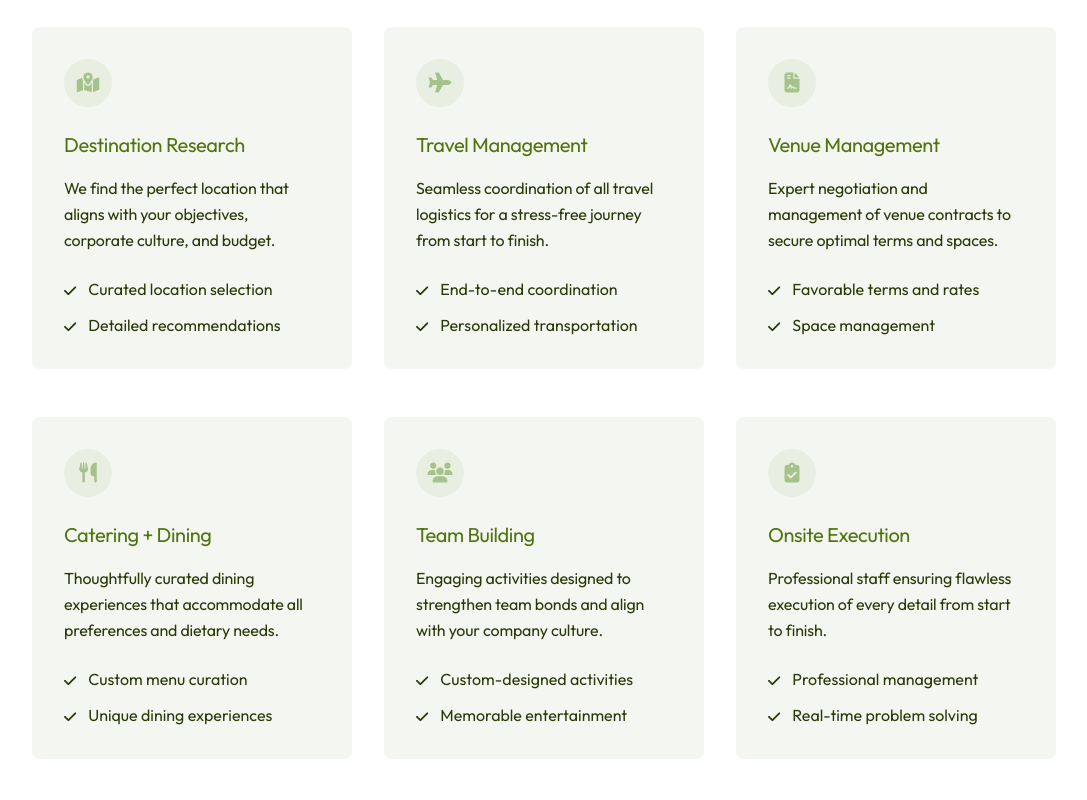
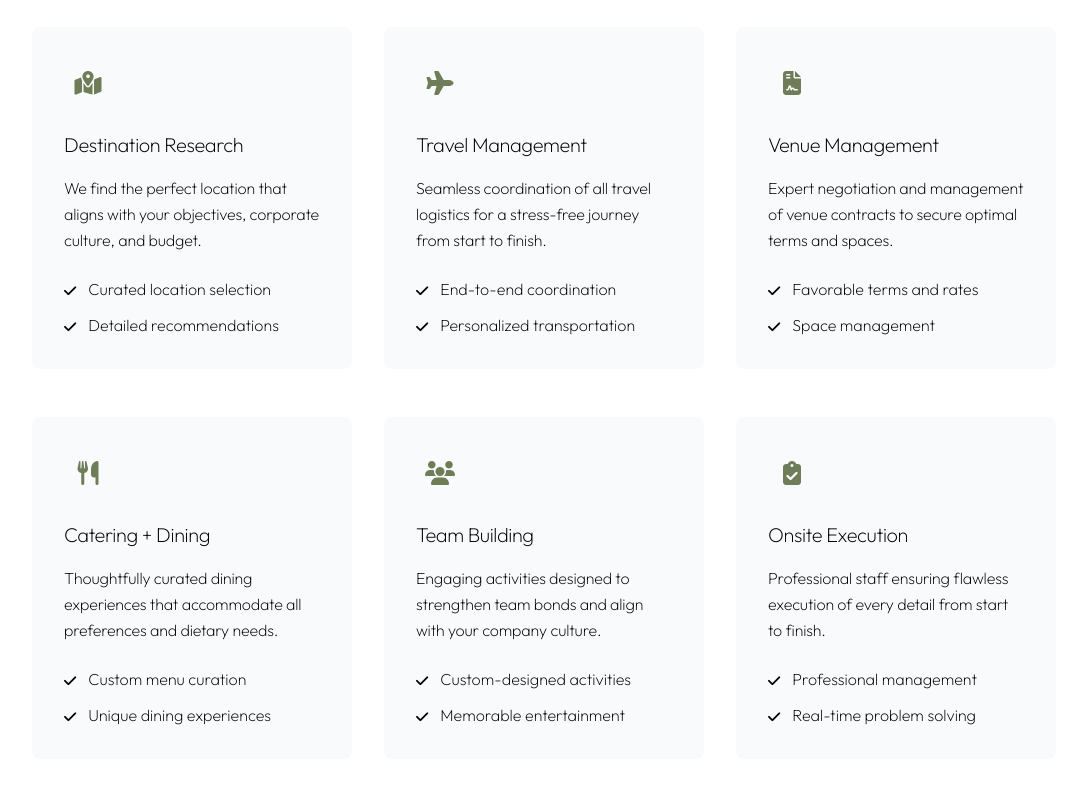
Before and after one commit to bonzopuppy/OERefresh, a plain HTML site: page UI.html in a window 1280 px wide. Shown: the part 2160-2960 px from the top of the page, without its empty margins (96-1183 px from the left). Drawn offline with nearby package versions, Linux system fonts and the light colour scheme.

Commit message:
Initial commit

```diff
--- a/UI.html
+++ b/UI.html
@@ -310,9 +310,14 @@
             color: inherit;
         }
 
-        /* Remove any other potential color conflicts */
+        /* Update the text-oe-500 color override to use the correct brand color */
         .text-oe-500 {
-            color: #8f9768 !important;
+            color: #7cb518 !important;
+        }
+
+        /* Remove the conflicting color override */
+        .text-oe-400 {
+            color: #7cb518;  /* Update from #a6c28b to primary brand color */
         }
 
         /* Add this specific style */
@@ -444,13 +449,13 @@
                 </div>
 
                 <!-- Using the Planning + Execution section layout for Meet Allison -->
-                <div class="bg-oe-50 rounded-lg p-12 md:p-16">
+                <div class="bg-gray-50 rounded-lg p-12 md:p-16">
                     <div class="grid md:grid-cols-2 gap-16 items-center">
                         <div>
-                            <h2 class="text-3xl md:text-4xl font-[200] text-oe-900 mb-8">
+                            <h2 class="text-3xl md:text-4xl font-[200] text-black mb-8">
                                 Meet Allison
                             </h2>
-                            <p class="text-oe-900 font-[300] leading-relaxed mb-6">
+                            <p class="text-black font-[300] leading-relaxed mb-6">
                                 With over 15 years of experience in corporate event planning, Allison brings creativity, precision, and a passion for perfection to every event. Her background in hospitality and marketing provides a unique perspective that enables her to craft events that are not only logistically flawless but also strategically aligned with her clients' goals.
                             </p>
                         </div>
@@ -476,13 +481,13 @@
 
                 <div class="grid grid-cols-1 md:grid-cols-2 lg:grid-cols-3 gap-x-8 gap-y-12">
                     <!-- Cards for each service -->
-                    <div class="bg-oe-50 rounded-lg p-8">
-                        <div class="w-12 h-12 rounded-full bg-oe-100 flex items-center justify-center mb-6">
-                            <i class="fas fa-map-marked-alt text-xl text-oe-400"></i>
+                    <div class="bg-gray-50 rounded-lg p-8">
+                        <div class="w-12 h-12 flex items-center justify-center mb-6">
+                            <i class="fas fa-map-marked-alt text-2xl" style="color: #6e7c57"></i>
                         </div>
-                        <h3 class="font-serif text-xl mb-4 text-oe-700">Destination Research</h3>
-                        <p class="text-oe-900 mb-6 leading-relaxed">We find the perfect location that aligns with your objectives, corporate culture, and budget.</p>
-                        <ul class="space-y-3 text-oe-900">
+                        <h3 class="text-xl mb-4 text-black font-[200]">Destination Research</h3>
+                        <p class="text-black font-[300] mb-6 leading-relaxed">We find the perfect location that aligns with your objectives, corporate culture, and budget.</p>
+                        <ul class="space-y-3 text-black font-[300]">
                             <li class="flex items-start">
                                 <i class="fas fa-check mt-1 mr-3 text-sm"></i>
                                 <span>Curated location selection</span>
@@ -494,13 +499,13 @@
                         </ul>
                     </div>
 
-                    <div class="bg-oe-50 rounded-lg p-8">
-                        <div class="w-12 h-12 rounded-full bg-oe-100 flex items-center justify-center mb-6">
-                            <i class="fas fa-plane text-xl text-oe-400"></i>
+                    <div class="bg-gray-50 rounded-lg p-8">
+                        <div class="w-12 h-12 flex items-center justify-center mb-6">
+                            <i class="fas fa-plane text-2xl" style="color: #6e7c57"></i>
                         </div>
-                        <h3 class="font-serif text-xl mb-4 text-oe-700">Travel Management</h3>
-                        <p class="text-oe-900 mb-6 leading-relaxed">Seamless coordination of all travel logistics for a stress-free journey from start to finish.</p>
-                        <ul class="space-y-3 text-oe-900">
+                        <h3 class="text-xl mb-4 text-black font-[200]">Travel Management</h3>
+                        <p class="text-black font-[300] mb-6 leading-relaxed">Seamless coordination of all travel logistics for a stress-free journey from start to finish.</p>
+                        <ul class="space-y-3 text-black font-[300]">
                             <li class="flex items-start">
                                 <i class="fas fa-check mt-1 mr-3 text-sm"></i>
                                 <span>End-to-end coordination</span>
@@ -512,13 +517,13 @@
                         </ul>
                     </div>
 
-                    <div class="bg-oe-50 rounded-lg p-8">
-                        <div class="w-12 h-12 rounded-full bg-oe-100 flex items-center justify-center mb-6">
-                            <i class="fas fa-file-contract text-xl text-oe-400"></i>
+                    <div class="bg-gray-50 rounded-lg p-8">
+                        <div class="w-12 h-12 flex items-center justify-center mb-6">
+                            <i class="fas fa-file-contract text-2xl" style="color: #6e7c57"></i>
                         </div>
-                        <h3 class="font-serif text-xl mb-4 text-oe-700">Venue Management</h3>
-                        <p class="text-oe-900 mb-6 leading-relaxed">Expert negotiation and management of venue contracts to secure optimal terms and spaces.</p>
-                        <ul class="space-y-3 text-oe-900">
+                        <h3 class="text-xl mb-4 text-black font-[200]">Venue Management</h3>
+                        <p class="text-black font-[300] mb-6 leading-relaxed">Expert negotiation and management of venue contracts to secure optimal terms and spaces.</p>
+                        <ul class="space-y-3 text-black font-[300]">
                             <li class="flex items-start">
                                 <i class="fas fa-check mt-1 mr-3 text-sm"></i>
                                 <span>Favorable terms and rates</span>
@@ -530,13 +535,13 @@
                         </ul>
                     </div>
 
-                    <div class="bg-oe-50 rounded-lg p-8">
-                        <div class="w-12 h-12 rounded-full bg-oe-100 flex items-center justify-center mb-6">
-                            <i class="fas fa-utensils text-xl text-oe-400"></i>
+                    <div class="bg-gray-50 rounded-lg p-8">
+                        <div class="w-12 h-12 flex items-center justify-center mb-6">
+                            <i class="fas fa-utensils text-2xl" style="color: #6e7c57"></i>
                         </div>
-                        <h3 class="font-serif text-xl mb-4 text-oe-700">Catering + Dining</h3>
-                        <p class="text-oe-900 mb-6 leading-relaxed">Thoughtfully curated dining experiences that accommodate all preferences and dietary needs.</p>
-                        <ul class="space-y-3 text-oe-900">
+                        <h3 class="text-xl mb-4 text-black font-[200]">Catering + Dining</h3>
+                        <p class="text-black font-[300] mb-6 leading-relaxed">Thoughtfully curated dining experiences that accommodate all preferences and dietary needs.</p>
+                        <ul class="space-y-3 text-black font-[300]">
                             <li class="flex items-start">
                                 <i class="fas fa-check mt-1 mr-3 text-sm"></i>
                                 <span>Custom menu curation</span>
@@ -548,13 +553,13 @@
                         </ul>
                     </div>
 
-                    <div class="bg-oe-50 rounded-lg p-8">
-                        <div class="w-12 h-12 rounded-full bg-oe-100 flex items-center justify-center mb-6">
-                            <i class="fas fa-users text-xl text-oe-400"></i>
+                    <div class="bg-gray-50 rounded-lg p-8">
+                        <div class="w-12 h-12 flex items-center justify-center mb-6">
+                            <i class="fas fa-users text-2xl" style="color: #6e7c57"></i>
                         </div>
-                        <h3 class="font-serif text-xl mb-4 text-oe-700">Team Building</h3>
-                        <p class="text-oe-900 mb-6 leading-relaxed">Engaging activities designed to strengthen team bonds and align with your company culture.</p>
-                        <ul class="space-y-3 text-oe-900">
+                        <h3 class="text-xl mb-4 text-black font-[200]">Team Building</h3>
+                        <p class="text-black font-[300] mb-6 leading-relaxed">Engaging activities designed to strengthen team bonds and align with your company culture.</p>
+                        <ul class="space-y-3 text-black font-[300]">
                             <li class="flex items-start">
                                 <i class="fas fa-check mt-1 mr-3 text-sm"></i>
                                 <span>Custom-designed activities</span>
@@ -566,13 +571,13 @@
                         </ul>
                     </div>
 
-                    <div class="bg-oe-50 rounded-lg p-8">
-                        <div class="w-12 h-12 rounded-full bg-oe-100 flex items-center justify-center mb-6">
-                            <i class="fas fa-clipboard-check text-xl text-oe-400"></i>
+                    <div class="bg-gray-50 rounded-lg p-8">
+                        <div class="w-12 h-12 flex items-center justify-center mb-6">
+                            <i class="fas fa-clipboard-check text-2xl" style="color: #6e7c57"></i>
                         </div>
-                        <h3 class="font-serif text-xl mb-4 text-oe-700">Onsite Execution</h3>
-                        <p class="text-oe-900 mb-6 leading-relaxed">Professional staff ensuring flawless execution of every detail from start to finish.</p>
-                        <ul class="space-y-3 text-oe-900">
+                        <h3 class="text-xl mb-4 text-black font-[200]">Onsite Execution</h3>
+                        <p class="text-black font-[300] mb-6 leading-relaxed">Professional staff ensuring flawless execution of every detail from start to finish.</p>
+                        <ul class="space-y-3 text-black font-[300]">
                             <li class="flex items-start">
                                 <i class="fas fa-check mt-1 mr-3 text-sm"></i>
                                 <span>Professional management</span>
@@ -926,19 +931,19 @@
                     <h3 class="text-xl font-serif font-medium mb-8">Connect With Us</h3>
                     <div class="flex space-x-6 md:justify-end">
                         <a href="#" class="text-white hover:text-olive-200 transition-colors text-2xl">
-                            <i class="fab fa-instagram text-oe-400"></i>
+                            <i class="fab fa-instagram text-[#7cb518]"></i>
                             <span class="sr-only">Instagram</span>
                         </a>
                         <a href="#" class="text-white hover:text-olive-200 transition-colors text-2xl">
-                            <i class="fab fa-linkedin text-oe-400"></i>
+                            <i class="fab fa-linkedin text-[#7cb518]"></i>
                             <span class="sr-only">LinkedIn</span>
                         </a>
                         <a href="#" class="text-white hover:text-olive-200 transition-colors text-2xl">
-                            <i class="fab fa-twitter text-oe-400"></i>
+                            <i class="fab fa-twitter text-[#7cb518]"></i>
                             <span class="sr-only">Twitter</span>
                         </a>
                         <a href="#" class="text-white hover:text-olive-200 transition-colors text-2xl">
-                            <i class="fab fa-pinterest text-oe-400"></i>
+                            <i class="fab fa-pinterest text-[#7cb518]"></i>
                             <span class="sr-only">Pinterest</span>
                         </a>
                     </div>
```
